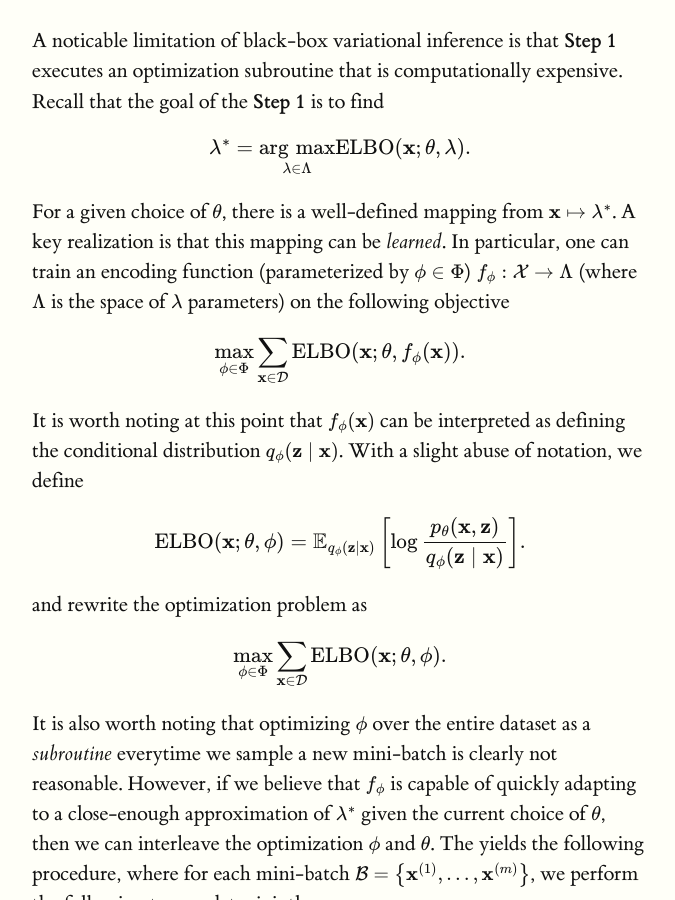
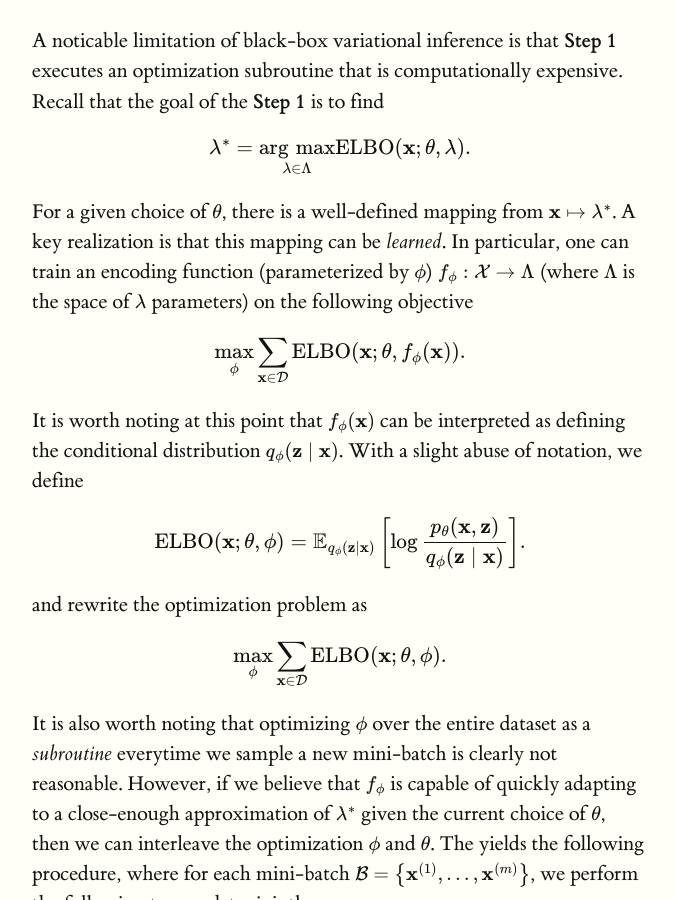
Before and after one commit to deepgenerativemodels/notes, a Jekyll site: the page built from vae/index.md, in a window 1280 px wide and 900 px high, scrolled down 7348 px. Shown: the whole window, without its empty margins (128-803 px from the left). Built offline with Jekyll 4.4.1, drawn with Linux system fonts in a browser that asks for light colours; formulas are drawn with MathJax 3; some of the changed text lies outside the part shown.

Commit message:
revised vae

```diff
--- a/vae/index.md
+++ b/vae/index.md
@@ -142,7 +142,7 @@
 In summary, we can learn a latent variable model by maximizing the ELBO with respect to both the model parameters $$\theta$$ and the variational parameters $$\lambda$$ for any given datapoint $$\bx$$
 {% math %}
 \begin{align}
-\max_{\theta \in \Theta} \sum_{\bx \in \D} \max_{\lambda \in \Lambda} \Expect_{q(\bz)} \left[\log \frac{p(\bx, \bz)}{q(\bz)}\right].
+\max_{\theta} \sum_{\bx \in \D} \max_{\lambda} \Expect_{q(\bz)} \left[\log \frac{p(\bx, \bz)}{q(\bz)}\right].
 \end{align}
 {% endmath %}
 
@@ -257,12 +257,12 @@
     \lambda^* = \argmax_{\lambda\in \Lambda} \ELBO(\bx; \theta, \lambda).
 \end{align}
 {% endmath %}
-For a given choice of $$\theta$$, there is a well-defined mapping from $$\bx \mapsto \lambda^\ast$$. A key realization is that this mapping can be *learned*. In particular, one can train an encoding function (parameterized by $$\phi \in \Phi$$) $$f_\phi: \X \to \Lambda$$
+For a given choice of $$\theta$$, there is a well-defined mapping from $$\bx \mapsto \lambda^\ast$$. A key realization is that this mapping can be *learned*. In particular, one can train an encoding function (parameterized by $$\phi$$) $$f_\phi: \X \to \Lambda$$
 (where $$\Lambda$$ is the space of $$\lambda$$ parameters)
 on the following objective
 {% math %}
 \begin{align}
-    \max_{\phi \in \Phi} \sum_{\bx \in \D} \ELBO(\bx; \theta, f_\phi(\bx)).
+    \max_{\phi } \sum_{\bx \in \D} \ELBO(\bx; \theta, f_\phi(\bx)).
 \end{align}
 {% endmath %}
 It is worth noting at this point that $$f_\phi(\bx)$$ can be interpreted as defining the conditional distribution $$q_\phi(\bz \giv \bx)$$. With a slight abuse of notation, we define
@@ -274,7 +274,7 @@
 and rewrite the optimization problem as
 {% math %}
 \begin{align}
-    \max_{\phi \in \Phi} \sum_{\bx \in \D} \ELBO(\bx; \theta, \phi).
+    \max_{\phi } \sum_{\bx \in \D} \ELBO(\bx; \theta, \phi).
 \end{align}
 {% endmath %}
 It is also worth noting that optimizing $$\phi$$ over the entire dataset as a *subroutine* everytime we sample a new mini-batch is clearly not reasonable. However, if we believe that $$f_\phi$$ is capable of quickly adapting to a close-enough approximation of $$\lambda^\ast$$ given the current choice of $$\theta$$, then we can interleave the optimization $$\phi$$ and $$\theta$$. The yields the following procedure, where for each mini-batch $$\M = \set{\bx^{(1)}, \ldots, \bx^{(m)}}$$, we perform the following two updates jointly
```
Also changed, not shown: docs/vae/index.html (+4 -4 lines).
